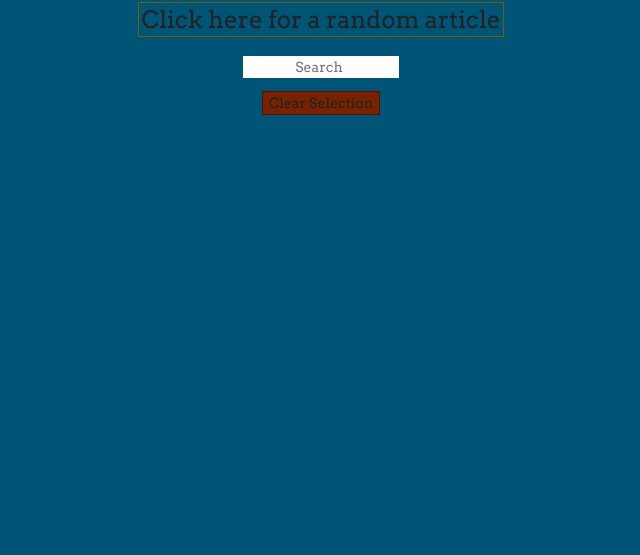
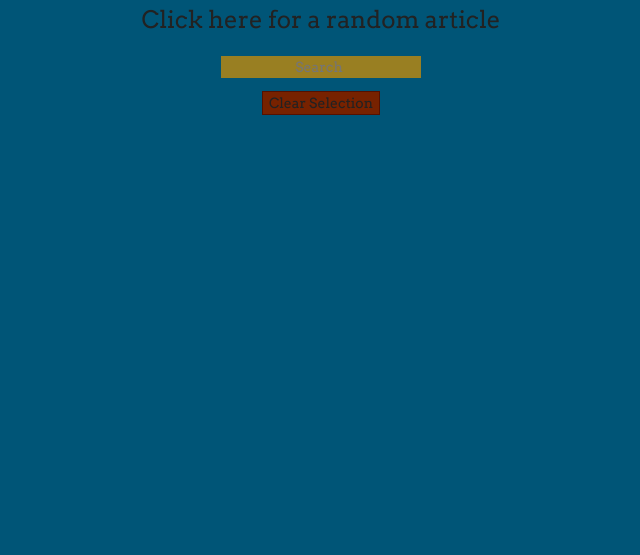
Before and after one commit to SmithTM90/WikiViewer, a plain HTML site: page index.html in a window 1280 px wide. Shown: the part 245-800 px from the top of the page, without its empty margins (319-959 px from the left). Drawn offline with nearby package versions, Linux system fonts and the light colour scheme.

Commit message:
More styling

```diff
--- a/styles.css
+++ b/styles.css
@@ -13,8 +13,19 @@ h1 {
 }
 
 input {
+	width: 200px;
+	background-color: #997f22;
 	border: none;
 	outline: none;
+	transition: all 1s;
+	-webkit-transition: all 1s;
+}
+
+input:focus {
+	width: 85%;
+	height: 35px;
+	font-size: 25px;
+	background-color: #775d00;
 }
 
 button {
@@ -37,13 +48,13 @@ button {
 
 .random {
 	color: #222;
-	border: 1px solid #775d00;
 	text-decoration: none !important;
 	padding: 2px;
 }
 
 .random:hover {
 	color: #222;
+	border: 1px solid #775d00;
 }
 
 .title {
```
